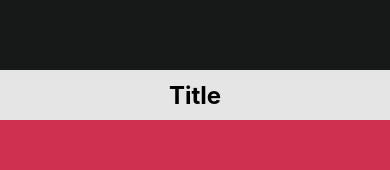
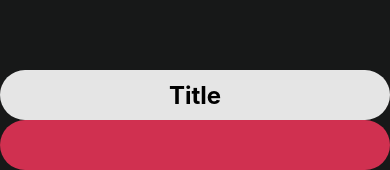
Before and after one commit to ym-edu/DoneWithIt, a React Native app: screen / in a window 390 px wide. Shown: the part 674-844 px from the top of the page. Built offline with nearby package versions, Linux system fonts and the light colour scheme.

Commit message:
update code

```diff
--- a/app/components/FullWidthButton.js
+++ b/app/components/FullWidthButton.js
@@ -19,6 +19,7 @@ const styles = (props) => StyleSheet.create({
     backgroundColor: props.color,
     width: '100%',
     height: 50,
+    borderRadius: 25,
   },
   text: {
     fontWeight: 'bold',
--- a/app/screens/WelcomeScreen.js
+++ b/app/screens/WelcomeScreen.js
@@ -27,11 +27,12 @@ function WelcomeScreen() {
 
 const styles = StyleSheet.create({
   screen: {
+    backgroundColor: Colors.primaryDarker,
     flex: 1,
     paddingTop: Platform.OS === "android" ? StatusBar.currentHeight : 0,
   },
   logoContainer: {
-    backgroundColor: Colors.primaryDarker,
+    // backgroundColor: Colors.primaryDarker,
     flex: 1,
     justifyContent: 'center',
     alignItems: 'center',
```
